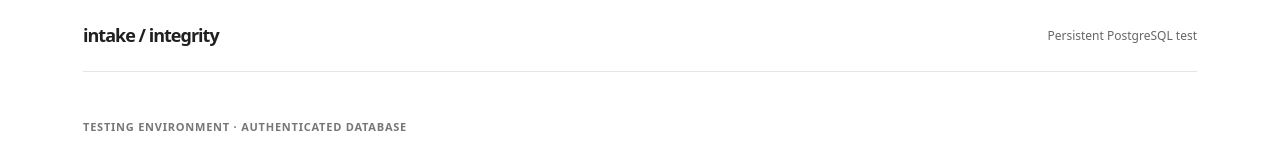
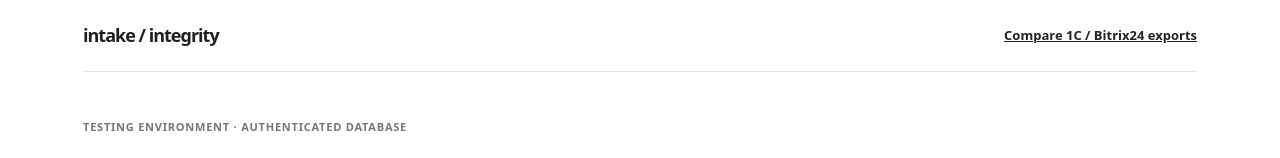
Before and after one commit to dokarpov/intake-integrity-lab, a website: page demo/integrity.html in a window 1280 px wide. Shown: the top 158 px of the page. Drawn offline with Linux system fonts and the light colour scheme; no server answers.

Commit message:
Test and expose new real PostgreSQL source comparison workflow from staged app

```diff
--- a/demo/integrity.html
+++ b/demo/integrity.html
@@ -51,7 +51,7 @@ p{margin:10px 0 0}.intro p{max-width:660px;font-size:15px;color:#545454;line-hei
 @media(max-width:860px){.layout{grid-template-columns:1fr}.intro{padding:38px 0 25px}}
 @media(max-width:580px){.wrap{padding:0 18px}header{min-height:62px}.intro h1{font-size:37px}.layout{gap:13px}.card{padding:19px}.grid{grid-template-columns:1fr;gap:0}.auth-bar{align-items:flex-start;flex-direction:column}.text-row{grid-template-columns:95px 1fr}}
 </style></head><body>
-<div class="wrap"><header><div class="brand">intake / integrity</div><small>Persistent PostgreSQL test</small></header>
+<div class="wrap"><header><div class="brand">intake / integrity</div><a href="/sources" style="font-size:13px;color:#222;font-weight:700">Compare 1C / Bitrix24 exports</a></header>
 <main><section class="intro"><div class="eyebrow">Testing environment · authenticated database</div>
 <h1>Follow one enquiry from receipt to CRM handoff.</h1>
 <p>This is a guided backend test, not a second sales inbox. Submit an enquiry, inspect possible customer matches, and check what the database actually recorded. No automatic identity merge or CRM delivery decision.</p>
```
